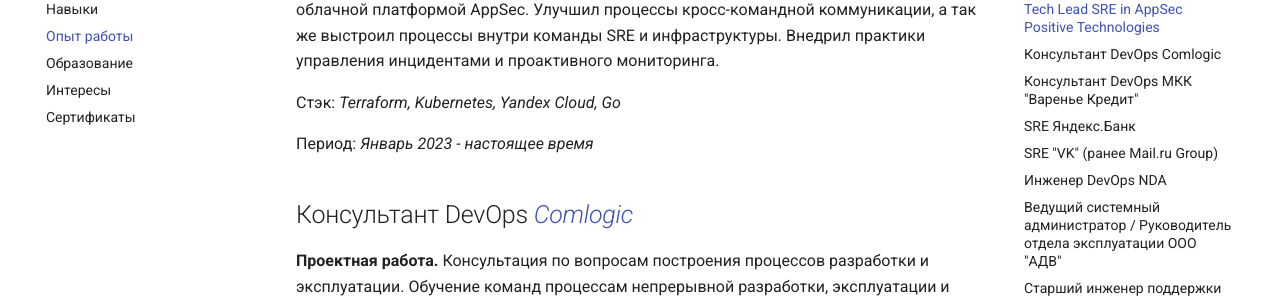
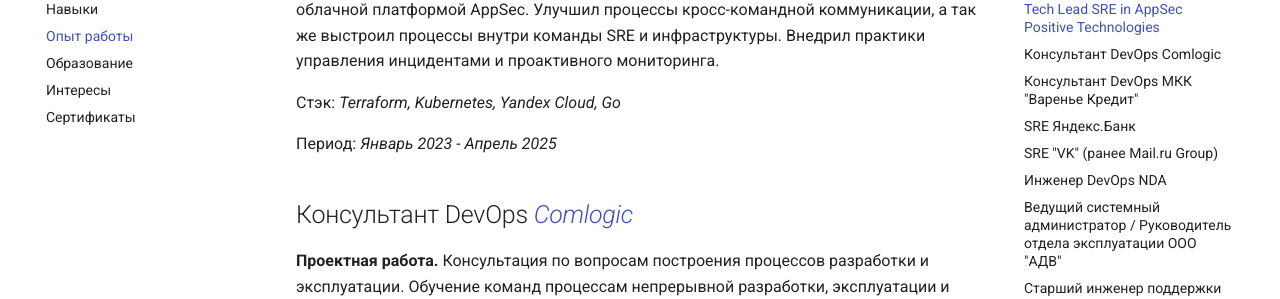
Before and after one commit to jtprogru/savinmi.ru, an MkDocs documentation site: the page built from docs/experience.md, in a window 1280 px wide and 900 px high, scrolled down 333 px. Shown: the part 126-425 px from the top of the window. Built offline with MkDocs 1.6.1 and Material for MkDocs 9.7.7, drawn with Linux system fonts in a browser that asks for light colours; comment, search, counter and statistics services are not loaded.

Commit message:
upd: Change experience
Signed-off-by: Michael Savin <jtprogru@gmail.com>

```diff
--- a/docs/experience.md
+++ b/docs/experience.md
@@ -1,56 +1,56 @@
 # Опыт работы
 
-## CTO *[DeusOps](https://deusops.com/b2b)*
+## CTO _[DeusOps](https://deusops.com/b2b)_
 
 Строю лучший DevOps в мире.
 
-Стэк: *Agile/Scrum, GitLab, Kubernetes, Yandex Cloud*
+Стэк: _Agile/Scrum, GitLab, Kubernetes, Yandex Cloud_
 
-Период: *Август 2024 - настоящее время*
+Период: _Август 2024 - настоящее время_
 
-## Tech Lead SRE in AppSec *[Positive Technologies](https://ptsecurity.com)*
+## Tech Lead SRE in AppSec _[Positive Technologies](https://ptsecurity.com)_
 
 Запустил Web Application Firewall (WAF) в облаке и собрал команду SRE, которая владеет облачной платформой AppSec.
 Улучшил процессы кросс-командной коммуникации, а так же выстроил процессы внутри команды SRE и инфраструктуры.
 Внедрил практики управления инцидентами и проактивного мониторинга.
 
-Стэк: *Terraform, Kubernetes, Yandex Cloud, Go*
+Стэк: _Terraform, Kubernetes, Yandex Cloud, Go_
 
-Период: *Январь 2023 - настоящее время*
+Период: _Январь 2023 - Апрель 2025_
 
-## Консультант DevOps *[Comlogic](https://comlogic.ru)*
+## Консультант DevOps _[Comlogic](https://comlogic.ru)_
 
 **Проектная работа.** Консультация по вопросам построения процессов разработки и эксплуатации. Обучение команд процессам непрерывной
 разработки, эксплуатации и доставки артефактов. Обучение команды эксплуатации работе с
-инструментами *Ansible* и *GitLab CI* с применением лучших мировых практик.
+инструментами _Ansible_ и _GitLab CI_ с применением лучших мировых практик.
 
-Стэк: *Ansible, NodeJS, Golang, Python, GitLab*
+Стэк: _Ansible, NodeJS, Golang, Python, GitLab_
 
-Период: *Сентябрь 2023 - Июль 2024*
+Период: _Сентябрь 2023 - Июль 2024_
 
-## Консультант DevOps *[МКК "Варенье Кредит"](https://kekscredit.ru)*
+## Консультант DevOps _[МКК "Варенье Кредит"](https://kekscredit.ru)_
 
 **Проектная работа.** Консультация по вопросам построения отказоустойчивой инфраструктуры. Проектирование инфраструктуры на мощностях
 Yandex Cloud с последущим переносом инфраструктуры. Формирование кодовой базы для управления инфраструктурой.
 Проведение собеседований на позицию DevOps. Сопровождение legacy-инфраструктуры.
 Реагирование на проблемы с инфраструктурой в облаке.
 
-Стэк: *Ansible, Terraform, Yandex Cloud, Python, PHP*
+Стэк: _Ansible, Terraform, Yandex Cloud, Python, PHP_
 
-Период: *Февраль 2022 - Октябрь 2023*
+Период: _Февраль 2022 - Октябрь 2023_
 
-## SRE *[Яндекс.Банк](https://bank.yandex.ru)*
+## SRE _[Яндекс.Банк](https://bank.yandex.ru)_
 
 Управление инфраструктурой для нового банка в рамках экосистемы Яндекс. Задачи, которые я решал имели самое
 разнообразное направление: от настройки нового сервера в staging-окружение и написания скриптов автоматизации на
 Python, до деплоя нового сервиса в Production кластер Kubernetes и написания собственных микросервисов решающих
 проблемы инфраструктуры и ИБ.
 
-Стэк: *Ansible, Terraform, Yandex Cloud, Python, Go*
+Стэк: _Ansible, Terraform, Yandex Cloud, Python, Go_
 
-Период: *Март 2022 - Ноябрь 2022*
+Период: _Март 2022 - Ноябрь 2022_
 
-## SRE *["VK" (ранее Mail.ru Group)](https://vk.company/ru/)*
+## SRE _["VK" (ранее Mail.ru Group)](https://vk.company/ru/)_
 
 Работал над проектом "Поиск". Уменьшил общее количество ошибок, допускаемых при работе с репозиторием SaltStack'а
 путем добавления различного рода проверок для SaltStack. Вычистил инфраструктурный репозиторий от ошибок
@@ -59,22 +59,22 @@
 команды SRE >5000 bare-metal серверов. Инфраструктура на bare-metal. Так же используются LXC, Docker и самописные
 сервисы. Занимался поддержкой высоконагруженных сервисов в рамках проекта.
 
-Стэк: *SaltStack, Python, Linux, GitLab CI*
+Стэк: _SaltStack, Python, Linux, GitLab CI_
 
-Период: *Март 2021 - Февраль 2022*
+Период: _Март 2021 - Февраль 2022_
 
-## Инженер DevOps *NDA*
+## Инженер DevOps _NDA_
 
 **Проектная работа.** Помог команде разработки в доработке и оптимизации CI/CD. Перенес проект с собственной
 bare-metal инфраструктуры на DigitalOcean Managed Kubernetes. Спроектировал и развернул Production контур в
 DigitalOcean с помощью Terraform. Конфигурацию серверов и сервисов реализовал с помощью Ansible.
 Все наработки автоматизации оставлены команде разработки.
 
-Стэк: *Ansible, Prometheus, Grafana, GitLab CI*
+Стэк: _Ansible, Prometheus, Grafana, GitLab CI_
 
-Период: *Январь 2021 - Июль 2021*
+Период: _Январь 2021 - Июль 2021_
 
-## Ведущий системный администратор / Руководитель отдела эксплуатации *[ООО "АДВ"](http://adv.ru)*
+## Ведущий системный администратор / Руководитель отдела эксплуатации _[ООО "АДВ"](http://adv.ru)_
 
 Внедрил практики документирования процессов/изменений/конфигураций, а так же актуализировал документацию по проектам.
 Внедрил методологию IaC. Реализовал шаблонный репозиторий с описанием инфраструктуры для типового e-comm проекта
@@ -85,11 +85,11 @@
 разворачивания с нуля проектов схожих с вышеупомянутым. Разворачивание проиходит по "нажатию кнопки в
 web-интерфейсе" GitLab. Внедрил Terraform для управления виртуалками на внутренней системе виртуализации Proxmox.
 
-Стэк: *Ansible/Terraform, Zabbix/Prometheus, Grafana, GitLab CI*
+Стэк: _Ansible/Terraform, Zabbix/Prometheus, Grafana, GitLab CI_
 
-Период: *Октябрь 2019 - Февраль 2021*
+Период: _Октябрь 2019 - Февраль 2021_
 
-## Старший инженер поддержки Linux-систем *[ООО "СевенПро" / ООО "РегионКом"](http://7pro.ru)*
+## Старший инженер поддержки Linux-систем _[ООО "СевенПро" / ООО "РегионКом"](http://7pro.ru)_
 
 Поддерживал инфраструктуры государственных и коммерческих компаний. Общее количество серверов на поддержке >2000
 серверов. Траблшутинг CentOS 6.x/7.x. Работа с аппаратными балансировщиками нагрузки, а так же с МСЭ CheckPoint.
@@ -97,34 +97,34 @@
 заведения/закрытия заявок в Jira на основе триггеров в [Zabbix](https://github.com/jtprogru/zbx2jira).
 Поделка до сих пор активно используется и работает.
 
-Стэк: *Zabbix, Grafana, Linux, Git, GitLab, Python*
+Стэк: _Zabbix, Grafana, Linux, Git, GitLab, Python_
 
-Период: *Июнь 2018 - Октябрь 2019*
+Период: _Июнь 2018 - Октябрь 2019_
 
-## Системный администратор *[ООО "ВебКонтроль"](http://webkontrol.com)*
+## Системный администратор _[ООО "ВебКонтроль"](http://webkontrol.com)_
 
 Поддержание работоспособности инфраструктуры компании. Прямое взаимодействие с командой разработчиков.
 
-Стэк: *GitLab, Zabbix*
+Стэк: _GitLab, Zabbix_
 
-Период: *Январь 2018 - Июнь 2018*
+Период: _Январь 2018 - Июнь 2018_
 
-## Системный администратор *[ЗАО "АЛЬЯНС-ТРЕВЭЛ"](https://www.moireis.ru/)*
+## Системный администратор _[ЗАО "АЛЬЯНС-ТРЕВЭЛ"](https://www.moireis.ru/)_
 
 Парк – более 100 машин. Основная деятельность – поддержание работоспособности инфраструктуры компании.
 
-Стэк: *Zabbix, Oracle DB, VMware*
+Стэк: _Zabbix, Oracle DB, VMware_
 
-Период: *Август 2017 - Январь 2018*
+Период: _Август 2017 - Январь 2018_
 
-## Системный администратор *ООО "И-групп"*
+## Системный администратор _ООО "И-групп"_
 
 **Проектная работа.** Полностью спроектировал всю офисную инфраструктуру компании.
 
-Период: *Апрель 2017 - Июнь 2017*
+Период: _Апрель 2017 - Июнь 2017_
 
-## Руководитель отдела ИТ *ООО "Аргоси Аналитика"*
+## Руководитель отдела ИТ _ООО "Аргоси Аналитика"_
 
 Прошел путь от помощника системного администратора, до руководителя отдела ИТ.
 
-Период: *Май 2014 - Март 2017*
+Период: _Май 2014 - Март 2017_
```
